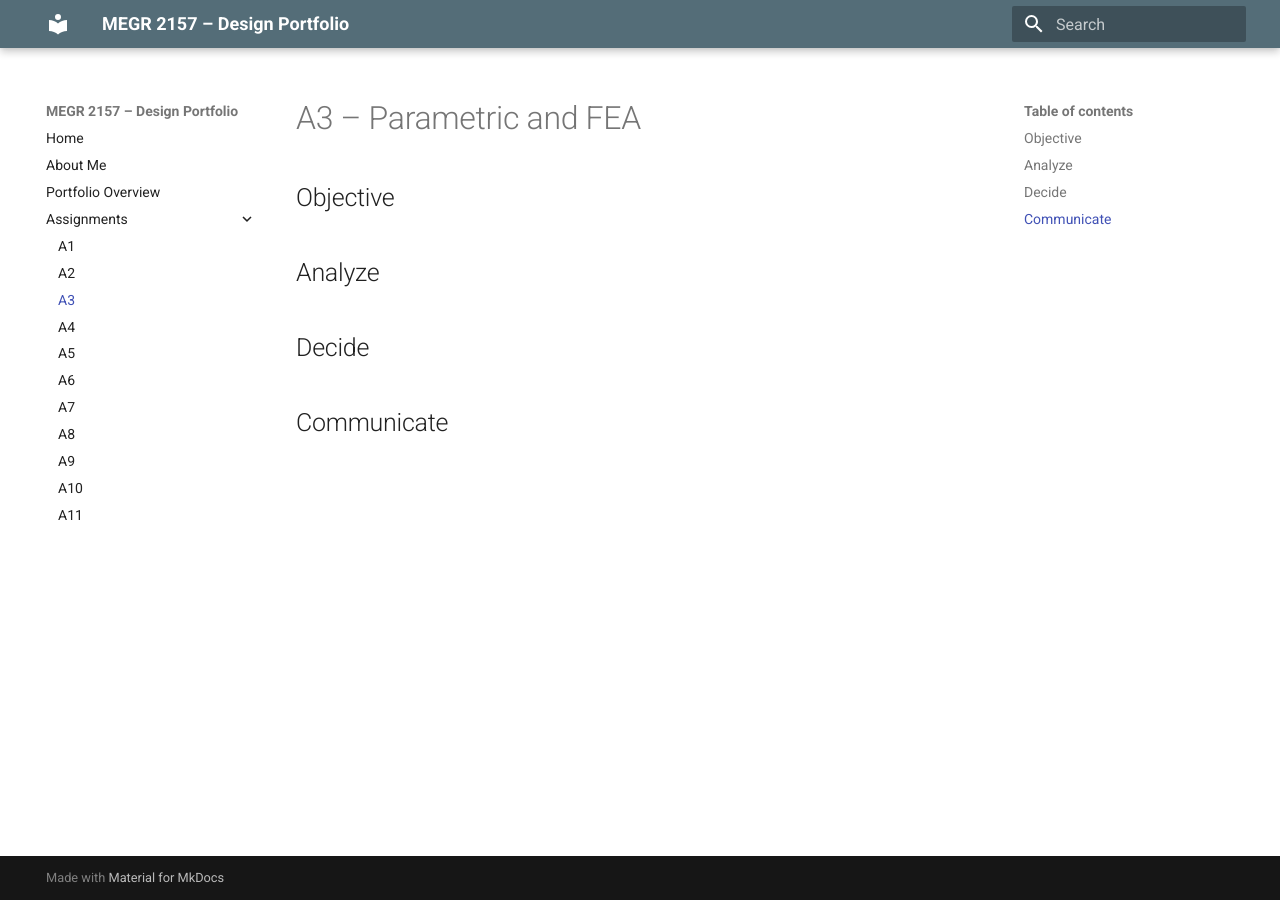
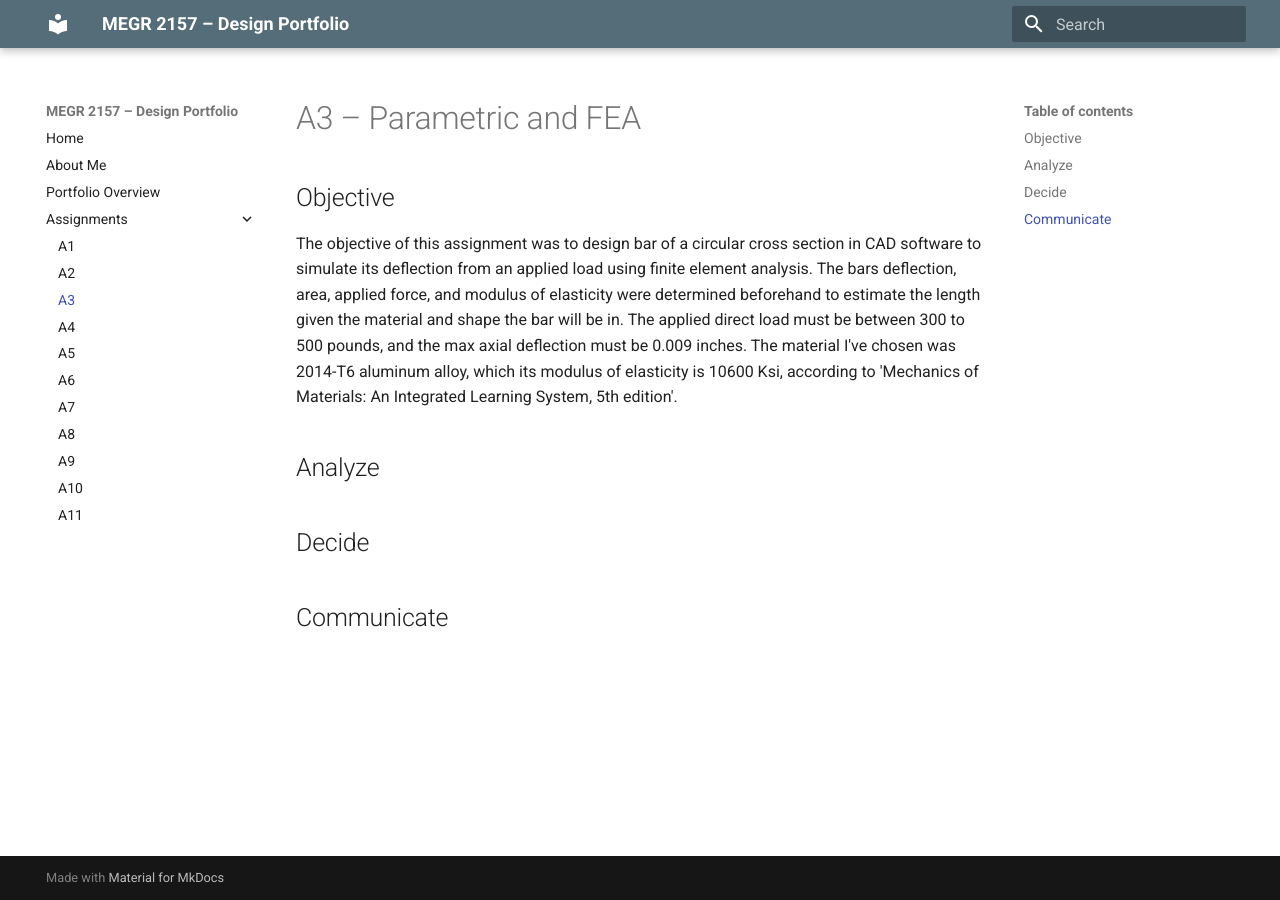
Before and after one commit to ajchiocca/megr2157-portfolio, an MkDocs documentation site: the page built from docs/assignments/A03/index.md, in a window 1280 px wide. Built offline with MkDocs 1.6.1 and Material for MkDocs 9.7.7, drawn with Linux system fonts in a browser that asks for light colours.

Commit message:
Enhance assignment objective with design and material info
Added objective details for the assignment including design parameters and material specifications.

```diff
--- a/docs/assignments/A03/index.md
+++ b/docs/assignments/A03/index.md
@@ -1,6 +1,7 @@
 # A3 – Parametric and FEA
 
 ## Objective
+The objective of this assignment was to design bar of a circular cross section in CAD software to simulate its deflection from an applied load using finite element analysis. The bars deflection, area, applied force, and modulus of elasticity were determined beforehand to estimate the length given the material and shape the bar will be in. The applied direct load must be between 300 to 500 pounds, and the max axial deflection must be 0.009 inches. The material I've chosen was 2014-T6 aluminum alloy, which its modulus of elasticity is 10600 Ksi, according to 'Mechanics of Materials: An Integrated Learning System, 5th edition'.
 
 
 ## Analyze
```
